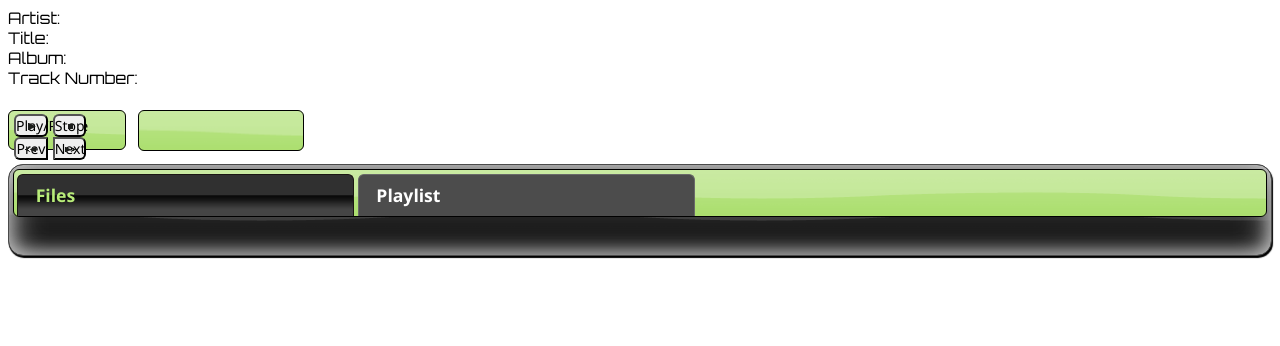
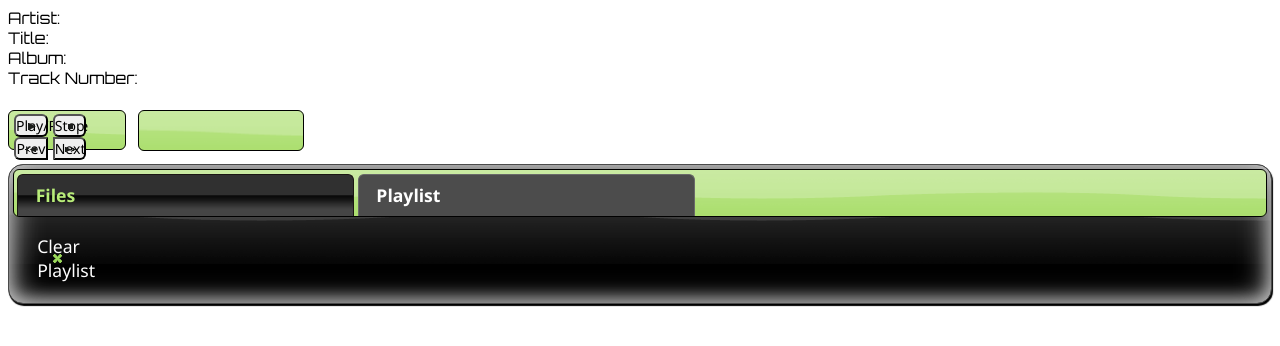
Before and after one commit to zeratul2099/html5musicplay, a Django app: template templates/mainview.html in a window 1280 px wide, after a click on "Playlist". Shown: the top 346 px of the page. Run offline with Django 3.2, Linux system fonts and the light colour scheme; the template is opened without the code that fills it, so the values that code supplies are empty; some libraries are stand-ins or nearby versions.

Commit message:
further fixes on playlist handling

```diff
--- a/player/views.py
+++ b/player/views.py
@@ -24,9 +24,8 @@ def getFiles(request):
 	  if ".." in path:
 		return HttpResponse("Forbidden", mimetype="text/plain", status=403)
 	  files = sorted(map(lambda x: os.path.join(path,x), filter(lambda x: x.endswith(".ogg") or x.endswith(".mp3"),os.listdir(os.path.join(rootPath, path)))))
-	  dirs = filter(lambda x: os.path.isdir(os.path.join(rootPath, path, x)),os.listdir(os.path.join(rootPath, path)))
+	  dirs = sorted(filter(lambda x: os.path.isdir(os.path.join(rootPath, path, x)),os.listdir(os.path.join(rootPath, path))))
 	  files = map(_getOggedFilename, files)
-	  print files
 	else:
 	  dirs = filter(lambda x: os.path.isdir(os.path.join(rootPath, x)),os.listdir(rootPath))
 	  files = sorted(filter(lambda x: x.endswith(".ogg") or x.endswith(".mp3"),os.listdir("music")))
--- a/templates/mainview.html
+++ b/templates/mainview.html
@@ -97,6 +97,10 @@ $(document).ready( function() {
             icons: {
                 primary: "ui-icon-arrowreturnthick-1-w"
             },text: false});
+  $(".clearBtn").button({
+            icons: {
+                primary: "ui-icon-closethick"
+            },text: false});
   $("#stopBtn").button({
             icons: {
                 primary: "ui-icon-stop"
@@ -121,24 +125,33 @@ $(document).ready( function() {
             },text: false});
 
 
-  $( "#fileList, #playList" ).sortable().disableSelection();
+  $( "#fileList li" ).draggable({revert:true});
+  $( "#playList" ).sortable().disableSelection();
   var $tabs = $("#tabs").tabs();
-  var $tab_items = $( "ul:first li", $tabs ).droppable({
-			accept: ".connectedSortable li",
+  var $tab_items = $( "#playListTab" ).droppable({
+			accept: "#fileList.connectedSortable li",
 			hoverClass: "ui-state-hover",
 			drop: function( event, ui ) {
 // Insert playlist update magic HERE!
-				playListMetaData = JSON.parse(localStorage["playListMetaData"]);
+				if (localStorage["playListMetaData"] != undefined && localStorage["playListMetaData"] != "") {
+				  playListMetaData = JSON.parse(localStorage["playListMetaData"]);
+				  length = playListMetaData.length;
+				} else {
+				  playListMetaData = [];
+				  length = 0;
+				}
 				filesMetaData = JSON.parse(localStorage["filesMetaData"]);
-				length = playListMetaData.length;
+
 				var $item = $( this );
 				var $list = $( $item.find( "a" ).attr( "href" ) )
 					.find( ".connectedSortable" );
 
-				ui.draggable.hide( "slow", function() {
+				ui.draggable.hide( "clip","slow", function() {
 					num = $("a",$(this)).attr("data-num");
 					$tabs.tabs( "select", $tab_items.index( $item ) );
 					$copy = $(this).clone();
+					$copy.attr("style", "");
+					$copy.attr("class", "");
 					$("a",$copy).attr("class", $("a",$(this)).attr("class").replace("songItem"+num, "songItem"+length));
 					$("a",$copy).attr("data-num", length);
 					$("a",$copy).get(0).setAttribute('onclick', 'localStorage["currentList"]="#playList";loadSong("'+filesMetaData[num][0]+'", '+length+');return false;');
@@ -148,7 +161,9 @@ $(document).ready( function() {
 					//$("#playList").append($("<li><a href='#' data-num='"+length+"' class='songItem"+length+"'>"+$("a", $(this)).text()+"</a>"));
 					// hack: $.attr('onclick', foo) doesn't work in chrome, $.bind('click', foo) binds the last handler to every item (at least in opera)
 					//$('#playList .songItem'+length).get(0).setAttribute('onclick', 'localStorage["currentList"]="#playList";loadSong("'+files[i][0]+'", '+length+');return false;');
+					ui.draggable.show("clip","slow");
 				});
+
 			}
 		})
   player = $('#player').get(0);
@@ -289,6 +304,7 @@ function getFilesCallback(files, dirs, path, playList) {
 
 
 	}
+	$( "#fileList li" ).draggable({revert:true});
 	//loadSong(files[0][0],0);
 }
 function getParentDir(path) {
@@ -312,6 +328,11 @@ function playNext() {
 }
 function playPrev() {
   $(localStorage["currentList"]+' .songItem'+(localStorage["currentTrack"])).parent().prev().children().click();
+
+}
+function clearPlayList() {
+  localStorage["playListMetaData"] = "";
+  $("#playList").empty();
 
 }
 </script>
@@ -346,8 +367,8 @@ function playPrev() {
 </div>
 <div id='tabs'>
   <ul>
-	<li class="tabitem"><a href="#fileListDiv">Files</a></li>
-	<li class="tabitem"><a href="#playListDiv">Playlist</a></li>
+	<li class="tabitem" id="fileListTab"><a href="#fileListDiv">Files</a></li>
+	<li class="tabitem" id="playListTab"><a href="#playListDiv">Playlist</a></li>
   </ul>
   <div id='fileListDiv'>
 	<a onclick="getFiles(getParentDir(localStorage['currentPath']))" class="upBtn">One dir up</a>
@@ -359,6 +380,7 @@ function playPrev() {
 	</ul>
   </div>
   <div id="playListDiv" >
+	<a onclick="clearPlayList()" class="clearBtn">Clear Playlist</a>
 	<ul id="playList" class="connectedSortable ui-helper-reset">
 
 	</ul>
```
